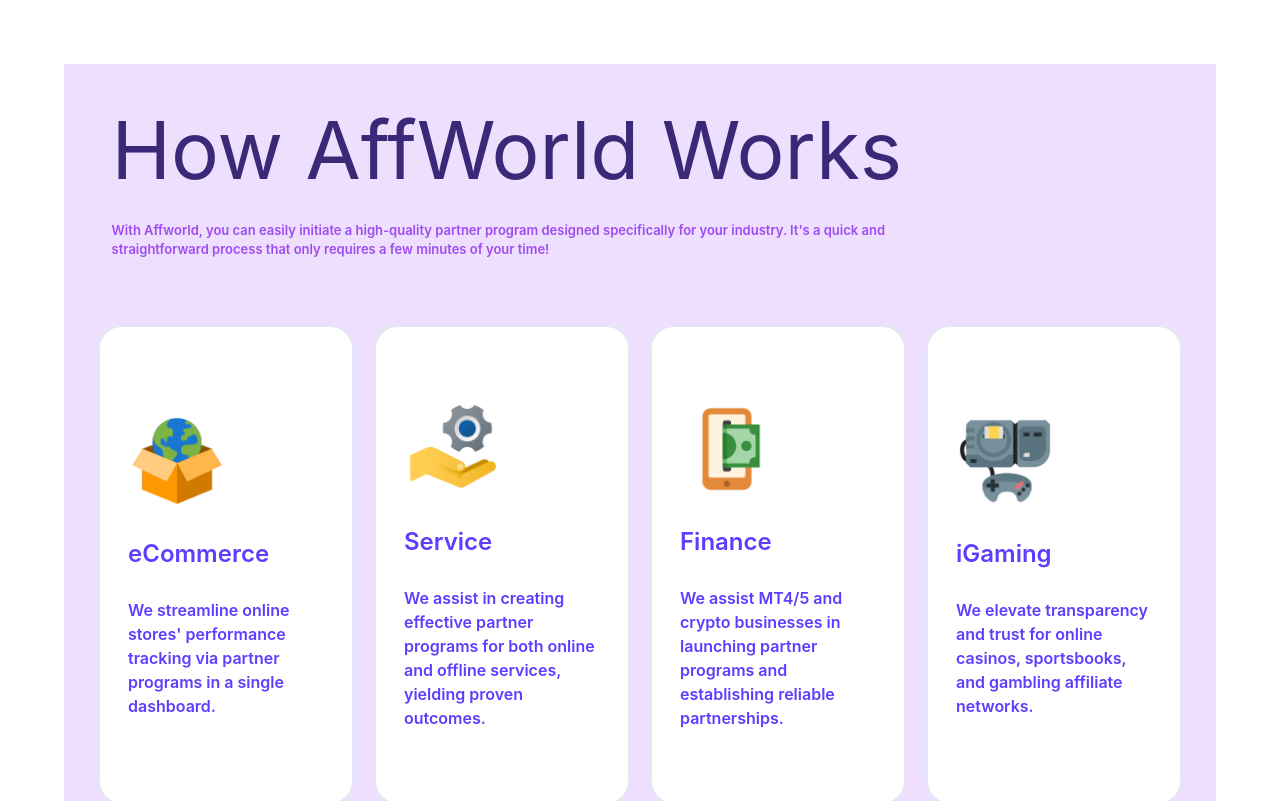
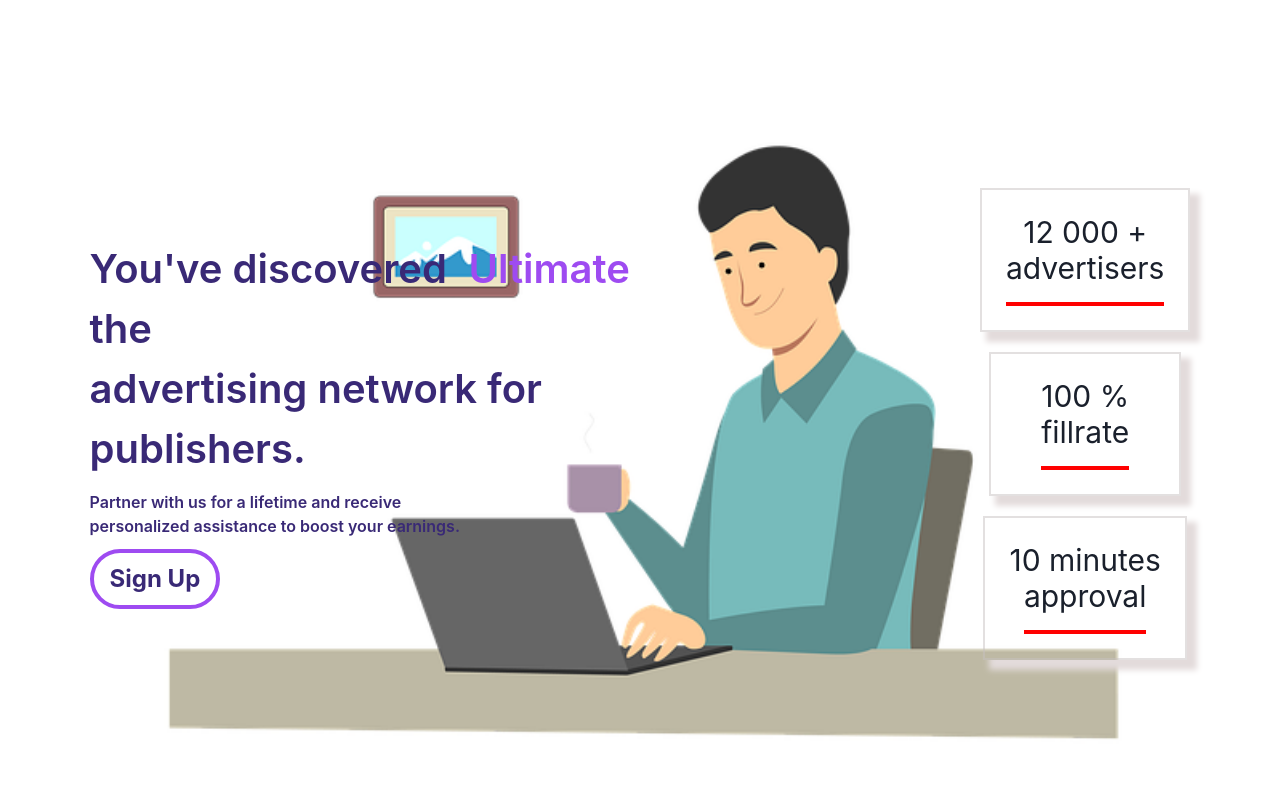
Before and after one commit to Abhinav-2004/Affworld-Dashboard, a React (Create React App) app in the folder dashboard/: page / in a window 1280 px wide. Shown: the top 801 px of the page. Built offline with nearby package versions, Linux system fonts and the light colour scheme.

Commit message:
topsection complete

```diff
--- a/dashboard/src/App.js
+++ b/dashboard/src/App.js
@@ -1,9 +1,11 @@
 import React from 'react'
 import './App.css'
-import SectionTwo from './Components/SectionTwo'
+import SectionTwo from './Components/SecondSection/SectionTwo'
+import FirstSection from './Components/FirstSection/FirstSection'
 const App = () => {
   return (
     <>
+    <FirstSection/>
     <SectionTwo/>
     </>
   )
--- /dev/null
+++ b/dashboard/src/CSS/FirstSection.css
@@ -0,0 +1,15 @@
+.main-div{
+    height: 90vh;
+    background: url('../Components/FirstSection/firstsection1.png');
+    background-repeat: no-repeat;
+    background-size: 80vw;
+    background-position: center;
+}
+.signup:hover{
+    background-color: antiquewhite;
+}
+.cards{
+    min-width: 15vw;
+    border:2px solid rgba(198, 193, 193, 0.489);
+    box-shadow: 8px 8px 6px 2px rgb(227, 219, 219);
+}
--- /dev/null
+++ b/dashboard/src/Components/FirstSection/FirstSection.js
@@ -0,0 +1,49 @@
+import React from "react";
+import "../../CSS/FirstSection.css";
+const FirstSection = () => {
+  return (
+    <div className="main-div flex justify-between items-center flex-row m-[5%] p-[2%]">
+      <div className="w-[50%] flex flex-col">
+        <div className="w-[100%] flex text-left text-[5vh] font-semibold text-[#392976]">
+          You've discovered the
+          <span className="flex text-[#9e4bf1]">&nbsp;Ultimate&nbsp;</span>
+        </div>
+        <div className="w-[100%] flex text-left text-[5vh] font-semibold text-[#392976]">
+          advertising network for publishers.
+        </div>
+        <div className="w-[100%] flex text-left text-[2vh] font-semibold mt-[2%] text-[#392976]">
+          Partner with us for a lifetime and receive
+          <br />
+          personalized assistance to boost your earnings.
+        </div>
+        <div className="w-[100%] flex text-left text-[3vh] font-semibold mt-[2%]">
+          <button className="signup text-[#392976] flex justify-center items-center pl-4 pr-4 pt-2 pb-2 border-4 border-[#9e4bf1] rounded-full font-bold">
+            Sign Up
+          </button>
+        </div>
+      </div>
+      <div className="flex flex-col gap-5 justify-between items-center">
+        <div className="cards flex flex-col justify-center items-center p-6">
+          <div className="text-3xl">12 000 +</div>
+          <div className="text-3xl border-b-4 border-[red] pb-4">
+            advertisers
+          </div>
+        </div>
+        <div className="cards flex flex-col justify-center items-center p-6">
+          <div className="text-3xl">100 %</div>
+          <div className="text-3xl border-b-4 border-[red] pb-4">
+            fillrate
+          </div>
+        </div>
+        <div className="cards flex flex-col justify-center items-center p-6">
+          <div className="text-3xl">10 minutes</div>
+          <div className="text-3xl border-b-4 border-[red] pb-4">
+            approval
+          </div>
+        </div>
+      </div>
+    </div>
+  );
+};
+
+export default FirstSection;
--- a/dashboard/src/Components/SectionTwo.js
+++ b/dashboard/src/Components/SecondSection/SectionTwo.js
@@ -1,5 +1,5 @@
 import React from "react";
-import '../CSS/SectionTwo.css';
+import '../../CSS/SectionTwo.css';
 const SectionTwo = () => {
   return (
     <div className="flex justify-center items-center flex-col bg-[#831bf323] m-[5%] p-[2%]">
```
Also changed, not shown: dashboard/src/Components/FirstSection/firstsection1.png (added).
